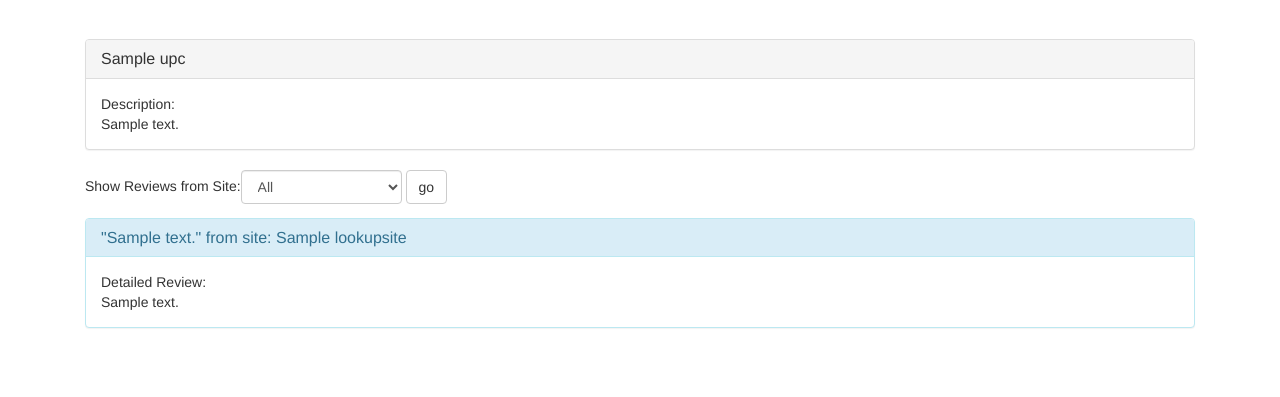
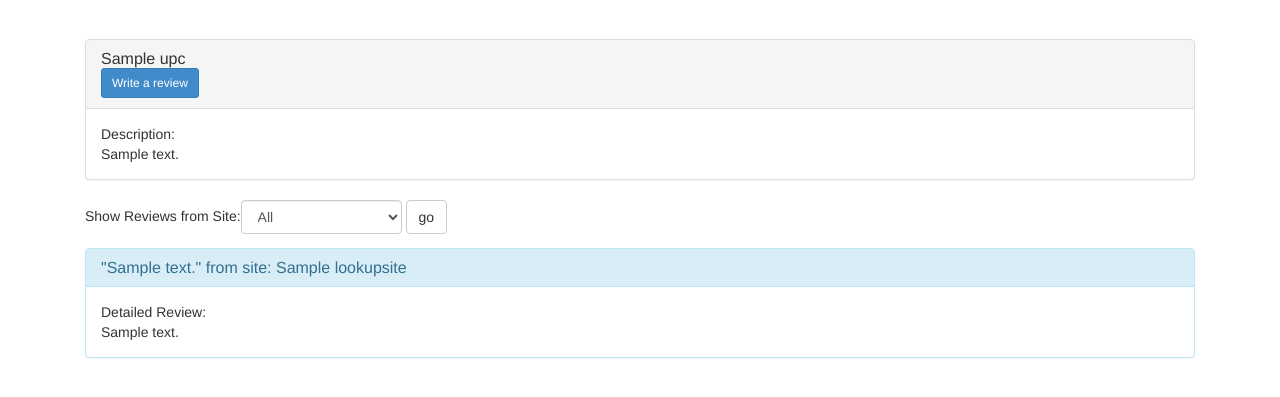
Before and after one commit to tanaysengar/customerreviews, a Django app: template templates/upc_reviews.html in a window 1280 px wide. Shown: the part 51-448 px from the top of the page. Run offline with Django 3.2, Linux system fonts and the light colour scheme; tables that the repository leaves empty hold one stand-in row (values such as "Sample post"); the template is opened without the code that fills it: values that come from a table or form of the project are taken from there, most other values are stand-ins (such as "Sample title", 1, 10 or a date in 2020); some libraries are stand-ins or nearby versions.

Commit message:
Add more changes

```diff
--- a/customerreview/settings.py
+++ b/customerreview/settings.py
@@ -99,3 +99,5 @@ MEDIA_URL='/media/'
 TEMPLATE_DIRS = (
     os.path.join(SITE_ROOT, 'templates'),
 )
+
+CUSTOMER_REVIEW_ID = 4
--- a/customerreview/urls.py
+++ b/customerreview/urls.py
@@ -16,4 +16,5 @@ urlpatterns = patterns('',
     url(r'^list_upc/', 'main.views.list_upc', name='list_upc'),
     url(r'^list_sites/', 'main.views.list_sites', name='list_sites'),
     url(r'^upc_reviews/(?P<code>\w{0,50})/$', 'main.views.upc_reviews', name='upc_reviews'),
+    url(r'^add_review', 'main.views.add_review', name='add_review'),
 )
--- /dev/null
+++ b/main/forms.py
@@ -0,0 +1,11 @@
+from django.forms import ModelForm, Textarea
+from models import CustomerReviews
+
+class CustomerReviewForm(ModelForm):
+
+    class Meta:
+        model= CustomerReviews
+        fields = ('review_title','review')
+        widgets = {
+            'review': Textarea,
+        }
--- a/templates/upc_reviews.html
+++ b/templates/upc_reviews.html
@@ -17,6 +17,9 @@
         <div class="panel panel-default">
           <div class="panel-heading">
             <h3 class="panel-title">{{ product.name }}</h3>
+              <button class="btn btn-primary btn-sm" data-toggle="modal" data-target="#myModal">
+                Write a review
+              </button>
           </div>
           <div class="panel-body">
             Description:<br/>
@@ -62,6 +65,7 @@
                <div class="panel panel-info">
                   <div class="panel-heading">
                     <h3 class="panel-title">"{{ review.review_title }}" from site: {{ review.lookupsite }}</h3>
+
                   </div>
                   <div class="panel-body">
                     Detailed Review:<br/>
@@ -78,4 +82,28 @@
     {% endif %}
  </div>
 
+<div class="modal fade" id="myModal" tabindex="-1" role="dialog" aria-labelledby="myModalLabel" aria-hidden="true">
+  <div class="modal-dialog">
+    <div class="modal-content">
+      <div class="modal-header">
+        <button type="button" class="close" data-dismiss="modal" aria-hidden="true">&times;</button>
+        <h4 class="modal-title" id="myModalLabel">Create your review</h4>
+      </div>
+      <div class="modal-body">
+        <form action="/add_review" method="POST" class="form-inline" id="form1" width="100%">
+            {% csrf_token %}
+             <input type="hidden" name="code" value="{{ code }}"/>
+            {{ new_review.as_p}}
+          <div class="modal-footer">
+            <button type="button" class="btn btn-default" data-dismiss="modal">Close</button>
+            <button type="submit" class="btn btn-primary">Save changes</button>
+          </div>
+       </form>
+      </div>
+
+    </div>
+  </div>
+</div>
+
+
 {% endblock %}
```
Also changed, not shown: main/views.py (+21 -1 lines).
